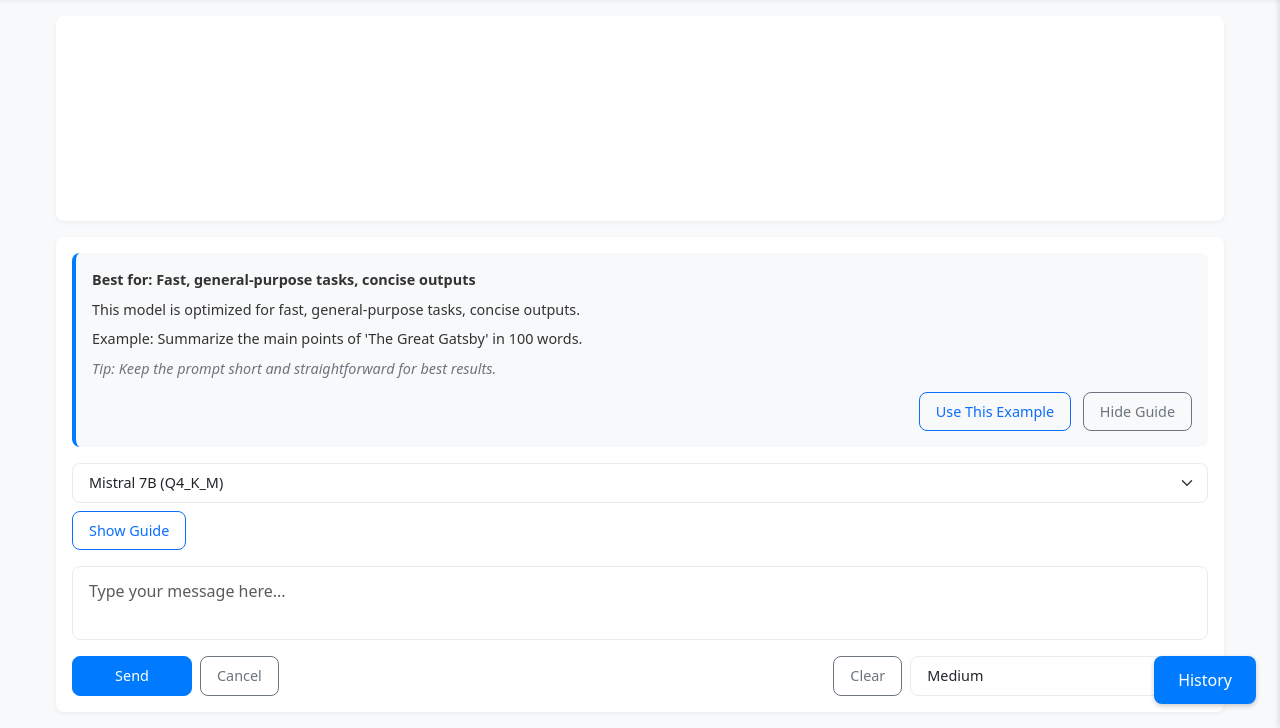
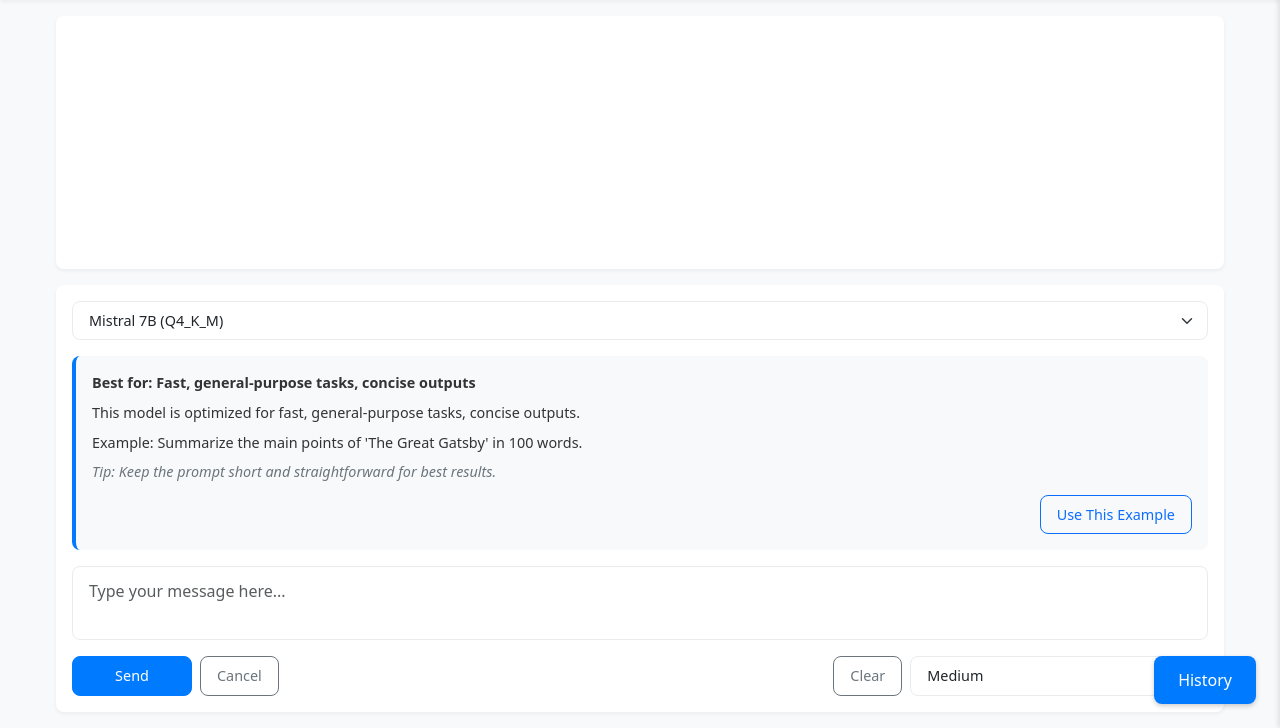
Before and after one commit to zeeshankhan1981/free-thinkers, a Flask app: page / in a window 1280 px wide. Shown: the part 72-800 px from the top of the page. Run offline with Flask 3, Linux system fonts and the light colour scheme.

Commit message:
v0.1.2: Simplify model guide UI
- Remove Show Guide and Hide Guide buttons
- Make model guide always visible
- Keep only Use This Example button
- Improve guide panel layout and styling

```diff
--- a/app/templates/index.html
+++ b/app/templates/index.html
@@ -413,7 +413,16 @@
         <div class="chat-container" id="chatContainer"></div>
 
         <div class="input-container">
-            <div class="prompt-guide" id="promptGuide" style="display: none;">
+            <div class="model-select mb-3">
+                <select class="form-select" id="modelSelect">
+                    <option value="mistral-7b">Mistral 7B (Q4_K_M)</option>
+                    <option value="llama3-q8">Llama 3 8B (Q8_0)</option>
+                    <option value="llama3-f16">Llama 3 8B (F16)</option>
+                    <option value="gemma-2b-it">Gemma 2B</option>
+                </select>
+            </div>
+
+            <div class="prompt-guide mb-3" id="promptGuide">
                 <div class="prompt-guide-title">
                     <span id="promptGuideTitle">Best for: General Questions</span>
                 </div>
@@ -422,18 +431,7 @@
                 <div class="prompt-guide-tip" id="promptGuideTip"></div>
                 <div class="prompt-guide-actions">
                     <button class="btn btn-sm btn-outline-primary" id="useExamplePrompt">Use This Example</button>
-                    <button class="btn btn-sm btn-outline-secondary ms-2" id="togglePromptGuide">Hide Guide</button>
                 </div>
-            </div>
-
-            <div class="model-select mb-3">
-                <select class="form-select" id="modelSelect">
-                    <option value="mistral-7b">Mistral 7B (Q4_K_M)</option>
-                    <option value="llama3-q8">Llama 3 8B (Q8_0)</option>
-                    <option value="llama3-f16">Llama 3 8B (F16)</option>
-                    <option value="gemma-2b-it">Gemma 2B</option>
-                </select>
-                <button class="btn btn-sm btn-outline-primary mt-2" id="showGuideBtn">Show Guide</button>
             </div>
 
             <textarea class="form-control" id="messageInput" placeholder="Type your message here..."></textarea>
@@ -502,14 +500,12 @@
             const promptGuideUseCaseEl = document.getElementById('promptGuideUseCase');
             const promptGuideExampleEl = document.getElementById('promptGuideExample');
             const promptGuideTipEl = document.getElementById('promptGuideTip');
-            const togglePromptGuideBtn = document.getElementById('togglePromptGuide');
             const useExamplePromptBtn = document.getElementById('useExamplePrompt');
-            const showGuideBtn = document.getElementById('showGuideBtn');
 
             if (!darkModeToggle || !modelSelect || !sendMessage || !messageInput ||
                 !cancelResponse || !clearMessages || !responseSpeed || !chatContainer || !loadingIndicator ||
                 !historyBtn || !promptGuideEl || !promptGuideTitleEl || !promptGuideUseCaseEl ||
-                !promptGuideExampleEl || !promptGuideTipEl || !togglePromptGuideBtn || !useExamplePromptBtn || !showGuideBtn) {
+                !promptGuideExampleEl || !promptGuideTipEl || !useExamplePromptBtn) {
                 console.error('Missing UI elements');
                 return;
             }
@@ -536,32 +532,11 @@
                     promptGuideExampleEl.textContent = guide.example_prompt;
                     promptGuideTipEl.textContent = `Tip: ${guide.tip}`;
 
-                    if (showPromptGuide) {
-                        promptGuideEl.style.display = 'block';
-                        togglePromptGuideBtn.textContent = 'Hide Guide';
-                    } else {
-                        promptGuideEl.style.display = 'none';
-                        togglePromptGuideBtn.textContent = 'Show Guide';
-                    }
+                    promptGuideEl.style.display = 'block';
                 } else {
                     promptGuideEl.style.display = 'none';
-                    togglePromptGuideBtn.style.display = 'none';
                 }
             }
-
-            // Handle toggle prompt guide visibility
-            togglePromptGuideBtn.addEventListener('click', function() {
-                showPromptGuide = false;
-                promptGuideEl.style.display = 'none';
-                showGuideBtn.style.display = 'block';
-            });
-
-            // Show guide button handler
-            showGuideBtn.addEventListener('click', function() {
-                showPromptGuide = true;
-                promptGuideEl.style.display = 'block';
-                showGuideBtn.style.display = 'none';
-            });
 
             // Handle use example prompt button
             useExamplePromptBtn.addEventListener('click', function() {
```
